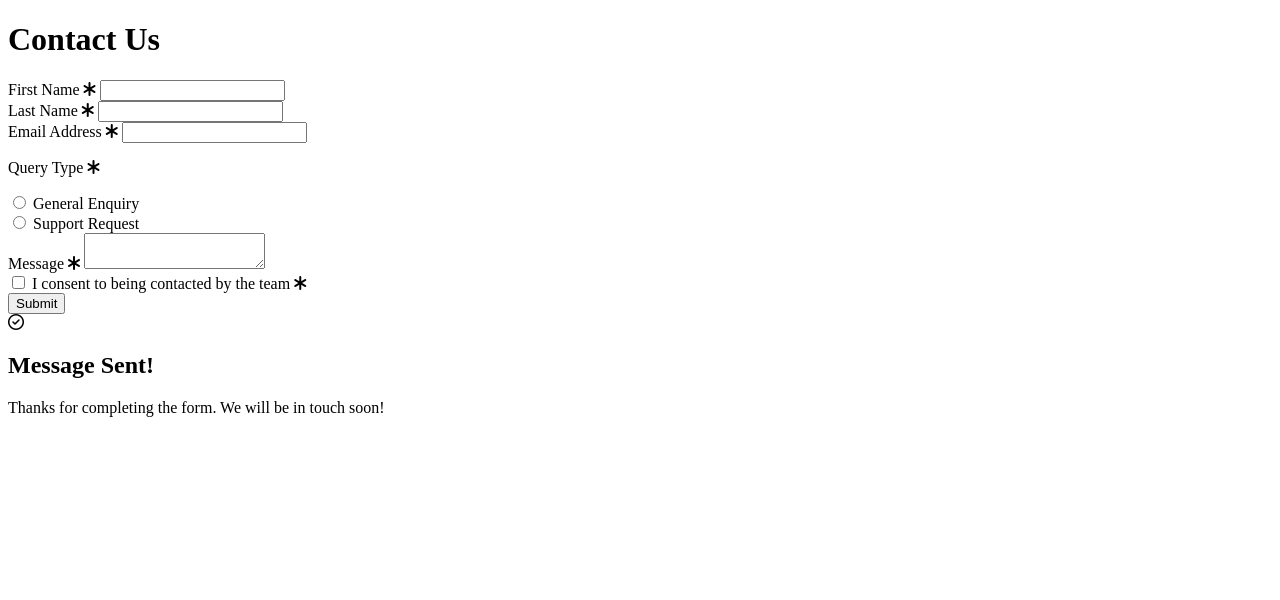
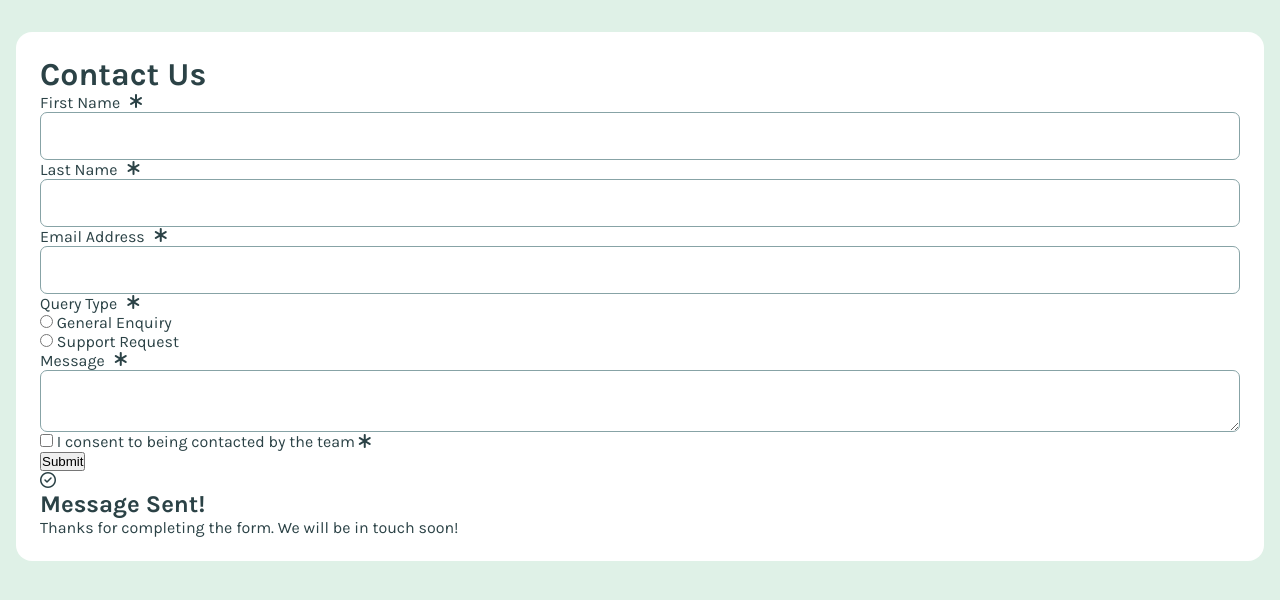
Before and after one commit to MARYAMTEE/contact-form, a plain HTML site: page index.html in a window 1280 px wide. Drawn offline with Linux system fonts and the light colour scheme.

Commit message:
update index and style

```diff
--- a/index.html
+++ b/index.html
@@ -15,6 +15,11 @@
 
     <!-- Fontawesome -->
     <link rel="stylesheet" href="https://cdnjs.cloudflare.com/ajax/libs/font-awesome/6.7.2/css/all.min.css" integrity="sha512-Evv84Mr4kqVGRNSgIGL/F/aIDqQb7xQ2vcrdIwxfjThSH8CSR7PBEakCr51Ck+w+/U6swU2Im1vVX0SVk9ABhg==" crossorigin="anonymous" referrerpolicy="no-referrer" />
+
+    <!-- Font -->
+    <link rel="preconnect" href="https://fonts.googleapis.com">
+    <link rel="preconnect" href="https://fonts.gstatic.com" crossorigin>
+    <link href="https://fonts.googleapis.com/css2?family=Karla:ital,wght@0,200..800;1,200..800&display=swap" rel="stylesheet">
 </head>
 <body>
     <div class="container">
@@ -25,14 +30,14 @@
             <!-- Name Field -->
             <div class="form-group">
                 <div class="firstname-group">
-                    <label for="firstname">
+                    <label for="firstname" class="flex-label">
                         First Name <i class="fa-solid fa-asterisk icon" focusable="false"></i>
                     </label>
                     <input type="text" id="firstname" name="firstname" autocomplete="firstname" aria-invalid="true" aria-describedby="firstname-error" />
                     <span id="firstname-error" class="error-message"></span>
                 </div>
                 <div class="lastname-group">
-                    <label for="lastname">
+                    <label for="lastname" class="flex-label">
                         Last Name <i class="fa-solid fa-asterisk icon" focusable="false"></i>
                     </label>
                     <input type="text" id="lastname" name="lastname" autocomplete="lastname" aria-invalid="true" aria-describedby="lastname-error" />
@@ -42,7 +47,7 @@
 
             <!-- Email Field -->
             <div class="form-group">
-                <label for="email">
+                <label for="email" class="flex-label">
                     Email Address <i class="fa-solid fa-asterisk icon" focusable="false"></i>
                 </label>
                 <input type="email" id="email" name="email" autocomplete="email" aria-invalid="true" aria-describedby="email-error" />
@@ -51,7 +56,7 @@
 
             <!-- Query Type field -->
             <div class="form-group">
-               <p>Query Type <i class="fa-solid fa-asterisk icon" focusable="false"></i></p>
+               <p class="flex-label">Query Type <i class="fa-solid fa-asterisk icon" focusable="false"></i></p>
                <div class="general-inquiry">
                    <input type="radio" id="general" name="radio" value="general" aria-invalid="true" aria-describedby="radio-error" />
                    <label for="general">General Enquiry</label>
@@ -65,10 +70,10 @@
 
             <!-- Message Field -->
             <div class="form-group">
-                <label for="message">
+                <label for="message" class="flex-label">
                     Message <i class="fa-solid fa-asterisk icon" focusable="false"></i>
                 </label>
-                <textarea name="message" id="message" aria-invalid="true" aria-describedby="message-error"></textarea>
+                <textarea name="message" id="message" rows="4" aria-invalid="true" aria-describedby="message-error"></textarea>
                 <span id="message-error" class="error-message"></span>
             </div>
 
@@ -88,8 +93,8 @@
         <!-- Submit Button -->
          <div class="success-state">
             <div class="success-header">
-                <i class="fa-regular fa-circle-check checked"></i>
-                <h2>Message Sent!</h2>
+                <i class="fa-regular fa-circle-check checked" aria-label="success title"></i>
+                <h2 class="success-title">Message Sent!</h2>
             </div>
             <p>Thanks for completing the form. We will be in touch soon!</p>
         </div>
--- a/style.css
+++ b/style.css
@@ -0,0 +1,50 @@
+:root{
+    --green-200: hsl(148, 38%, 91%);
+    --green-600: hsl(169, 82%, 27%);
+    --red: hsl(0, 66%, 54%);
+    --white: hsl(0, 0%, 100%);
+    --grey-500: hsl(186, 15%, 59%);
+    --grey-900: hsl(187, 24%, 22%);
+}
+
+*{
+    margin: 0;
+    padding: 0;
+    box-sizing: border-box;
+}
+
+body{
+    display: grid;
+    place-items: center;
+    background-color: var(--green-200);
+    font-size: 1rem;
+    font-family: "Karla", sans-serif;
+    height: 100%;
+    margin: 2rem 1rem;
+    color: var(--grey-900);
+}
+
+.container{
+    width: 100%;
+    background-color: var(--white);
+    border-radius: 1rem;
+    padding: 1.5rem;
+}
+
+input:not(input[type="checkbox"], input[type="radio"]), textarea{
+    display: block;
+    width: 100%;
+    border: 1px solid var(--grey-500);
+    border-radius: 0.44rem;
+}
+
+input:not(input[type="checkbox"], input[type="radio"]){
+    height: 3rem;
+}
+
+.flex-label{
+    display: flex;
+    gap: 10px;
+}
+
+/* font-weight: 400, 700 */
```
